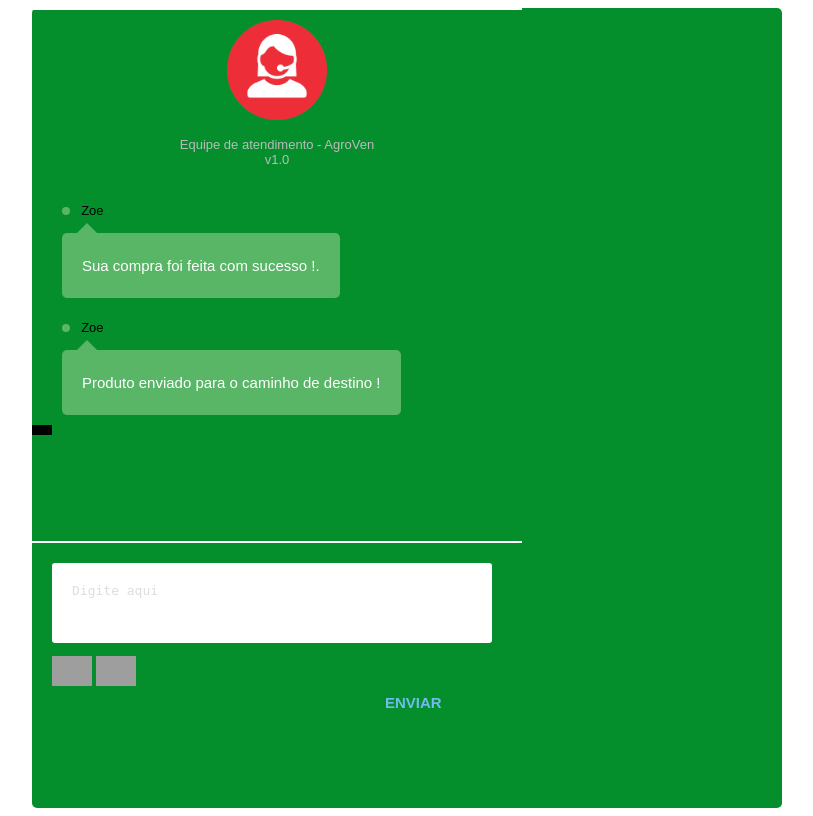
After one commit to hiaaenry/AgroVen, a PHP site: page /layout-chat.html in a window 1280 px wide. The commit adds this page. Shown: the whole page, without its empty margins (233-1046 px from the left). Run offline with PHP 8.4, Linux system fonts and the light colour scheme; grey boxes are pictures that could not be loaded.

Commit message:
Chat implementado

```diff
--- a/frete.php
+++ b/frete.php
@@ -13,6 +13,6 @@ $stmt->execute();
 
 //header("Location:index.php");
 
-echo "<script>window.location='finalizarcompra.php';alert('Cadastro do envio do frete realizado com sucesso!');</script>"
+echo "<script>window.location='layout-chat.html';alert('Cadastro do envio do frete realizado com sucesso!');</script>"
 
 ?>
--- /dev/null
+++ b/layout-chat.html
@@ -0,0 +1,244 @@
+<div id="container">
+
+	<main>
+		<ul id="chat">
+			<li class="you">
+				<div class="entete">
+				<center>	<img class="logo"src="imagem/R.png" alt="AgroVen" width="100px" > </center>
+				<br>
+				  <center><h3>Equipe de atendimento - AgroVen</h3></center>
+				  <center><h3>v1.0</h3></center>
+					<br>
+					<br>
+					<span class="status green"></span>
+
+					<h2>Zoe</h2>
+
+
+				</div>
+				<div class="triangle"></div>
+				<div class="message">
+					Sua compra foi feita com sucesso !.
+				</div>
+			</li>
+
+			<li class="you">
+				<div class="entete">
+					<span class="status green"></span>
+					<h2>Zoe</h2>
+
+				</div>
+				<div class="triangle"></div>
+				<div class="message">
+				Produto enviado para o caminho de destino !
+				</div>
+			</li>
+
+				<div class="triangle"></div>
+				<div class="message">
+
+				</div>
+			</li>
+		</ul>
+		<footer>
+			<textarea placeholder="Digite aqui"></textarea>
+			<img src="https://s3-us-west-2.amazonaws.com/s.cdpn.io/1940306/ico_picture.png" alt="">
+			<img src="https://s3-us-west-2.amazonaws.com/s.cdpn.io/1940306/ico_file.png" alt="">
+			<a href="#">Enviar</a>
+		</footer>
+	</main>
+</div>
+
+<style>
+    *{
+	box-sizing:border-box;
+}
+body{
+	font-family:Arial;
+}
+#container{
+	width:750px;
+	height:800px;
+	background:#058f2c;
+	margin:0 auto;
+	font-size:0;
+	border-radius:5px;
+
+}
+aside{
+	width:260px;
+	height:800px;
+
+	display:inline-block;
+	font-size:15px;
+}
+main{
+	width:490px;
+	height:800px;
+	display:inline-block;
+	font-size:15px;
+}
+
+
+h2,h3{
+	margin:0;
+}
+aside li img{
+	border-radius:50%;
+	margin-left:20px;
+	margin-right:8px;
+}
+aside li div{
+	display:inline-block;
+	vertical-align:top;
+	margin-top:12px;
+}
+aside li h2{
+	font-size:14px;
+	color:#fff;
+	font-weight:normal;
+	margin-bottom:5px;
+}
+aside li h3{
+	font-size:12px;
+	color:#7e818a;
+	font-weight:normal;
+}
+
+.status{
+	width:8px;
+	height:8px;
+	border-radius:50%;
+	display:inline-block;
+	margin-right:7px;
+}
+.green{
+	background-color:#58b666;
+}
+.orange{
+	background-color:#ff725d;
+}
+.blue{
+	background-color:#6fbced;
+	margin-right:0;
+	margin-left:7px;
+}
+
+main header{
+	height:110px;
+	padding:30px 20px 30px 40px;
+}
+main header > *{
+	display:inline-block;
+	vertical-align:top;
+}
+main header img:first-child{
+	border-radius:50%;
+}
+main header img:last-child{
+	width:24px;
+	margin-top:8px;
+}
+main header div{
+	margin-left:10px;
+	margin-right:145px;
+}
+main header h2{
+	font-size:16px;
+	margin-bottom:5px;
+}
+main header h3{
+	font-size:14px;
+	font-weight:normal;
+	color:#7e818a;
+}
+
+#chat{
+	padding-left:0;
+	margin:0;
+	list-style-type:none;
+	overflow-y:scroll;
+	height:535px;
+	border-top:2px solid #fff;
+	border-bottom:2px solid #fff;
+}
+#chat li{
+	padding:10px 30px;
+}
+#chat h2,#chat h3{
+	display:inline-block;
+	font-size:13px;
+	font-weight:normal;
+}
+#chat h3{
+	color:#bbb;
+}
+#chat .entete{
+	margin-bottom:5px;
+}
+#chat .message{
+	padding:20px;
+	color:#fff;
+	line-height:25px;
+	max-width:90%;
+	display:inline-block;
+	text-align:left;
+	border-radius:5px;
+}
+#chat .me{
+	text-align:right;
+}
+#chat .you .message{
+	background-color:#58b666;
+}
+#chat .me .message{
+	background-color:#6fbced;
+}
+#chat .triangle{
+	width: 0;
+	height: 0;
+	border-style: solid;
+	border-width: 0 10px 10px 10px;
+}
+#chat .you .triangle{
+		border-color: transparent transparent #58b666 transparent;
+		margin-left:15px;
+}
+#chat .me .triangle{
+		border-color: transparent transparent #6fbced transparent;
+		margin-left:375px;
+}
+
+main footer{
+	height:155px;
+	padding:20px 30px 10px 20px;
+}
+main footer textarea{
+	resize:none;
+	border:none;
+	display:block;
+	width:100%;
+	height:80px;
+	border-radius:3px;
+	padding:20px;
+	font-size:13px;
+	margin-bottom:13px;
+}
+main footer textarea::placeholder{
+	color:#ddd;
+}
+main footer img{
+	height:30px;
+	cursor:pointer;
+}
+main footer a{
+	text-decoration:none;
+	text-transform:uppercase;
+	font-weight:bold;
+	color:#6fbced;
+	vertical-align:top;
+	margin-left:333px;
+	margin-top:5px;
+	display:inline-block;
+}
+</style>
```
Also changed, not shown: conexao.php (+3 -10 lines), imagem/R.png (added).
